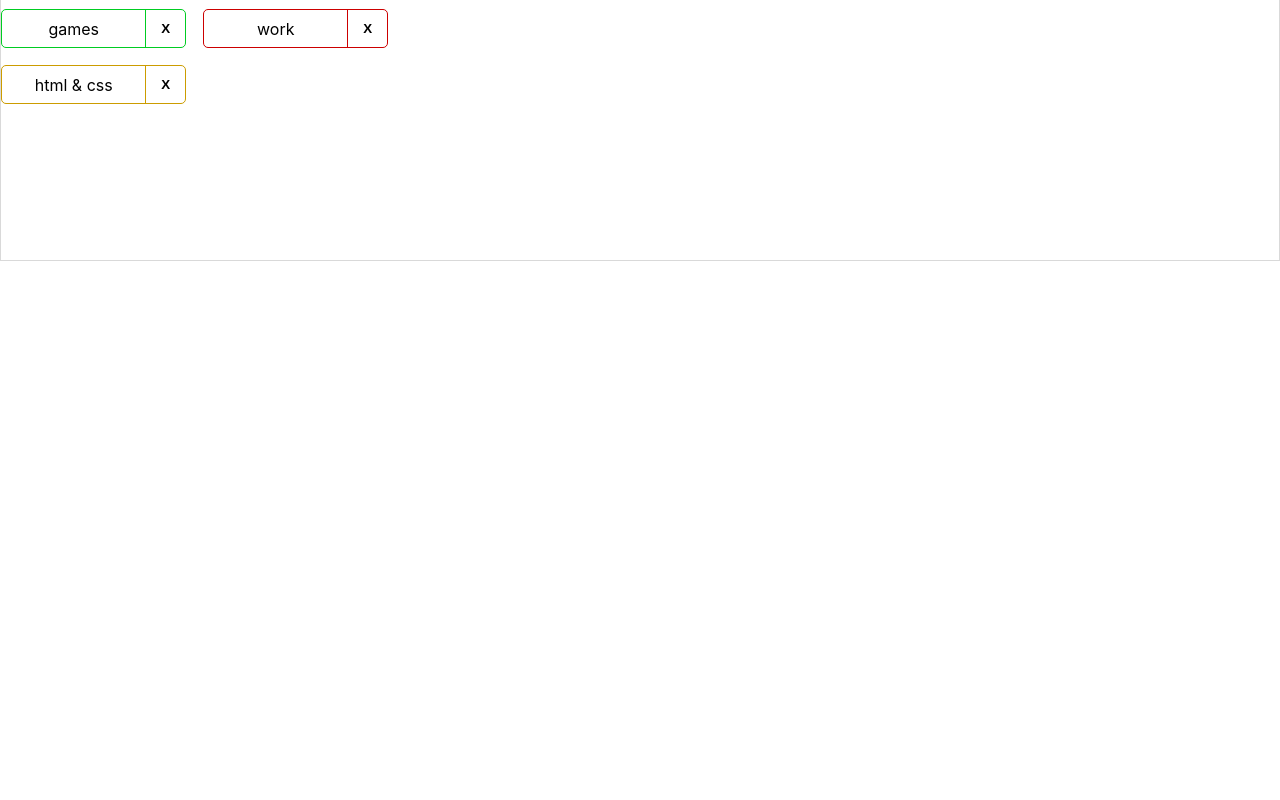
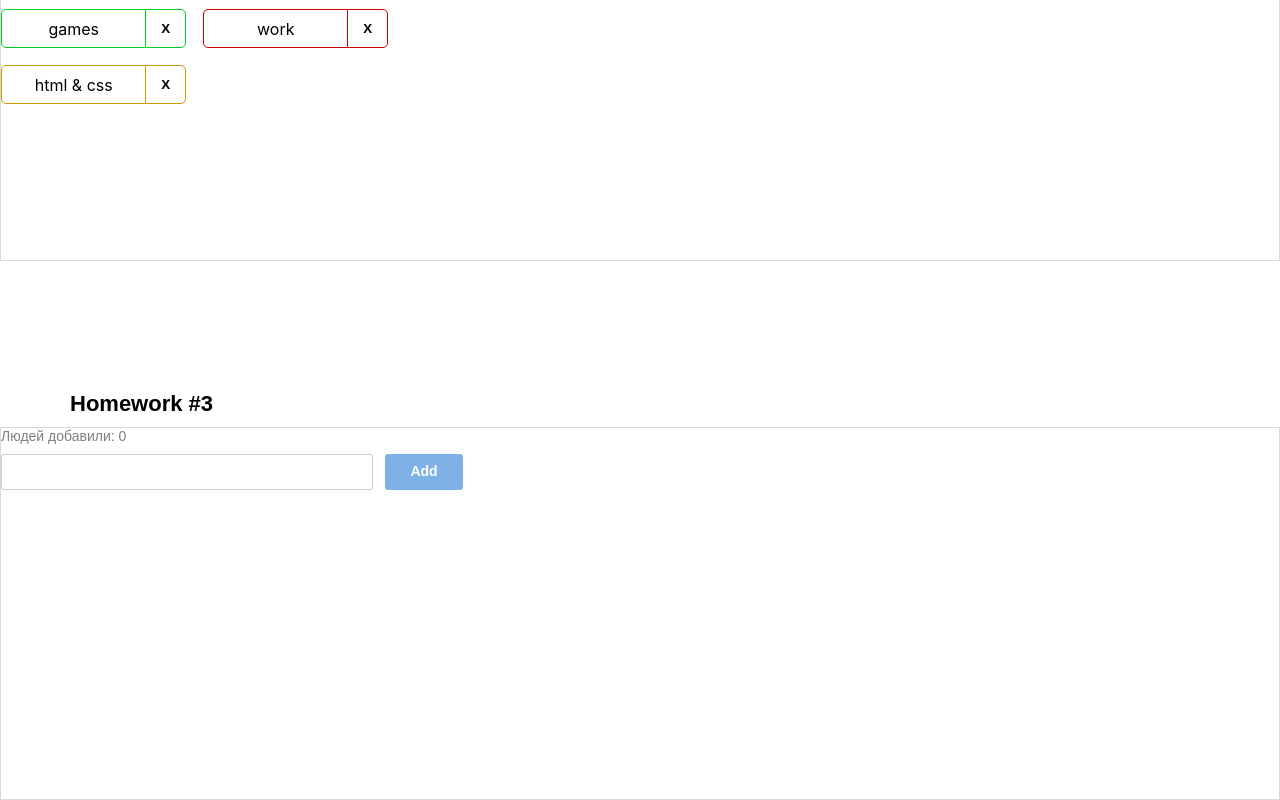
Before and after one commit to MarinaArmenovnaDev/HW-sprint-2, a React (Create React App) app: page / in a window 1280 px wide. Shown: the part 817-1617 px from the top of the page. Before the commit the page ends 1078 px from the top, so only its background shows below. Built offline with nearby package versions, Linux system fonts and the light colour scheme.

Commit message:
first commit

```diff
--- a/src/s1-main/App.tsx
+++ b/src/s1-main/App.tsx
@@ -2,6 +2,7 @@
 import s from './App.module.css'
 import HW1 from '../s2-homeworks/hw01/HW1'
 import HW2 from "../s2-homeworks/hw02/HW2";
+import HW3 from "../s2-homeworks/hw03/HW3";
 
 function App() {
     return (
@@ -9,7 +10,7 @@
             <HW1/>
             {/*раскомментировать по ходу выполнения*/}
             <HW2/>
-            {/*<HW3/>*/}
+            <HW3/>
             {/*<HW4/>*/}
 
             {/*при выполнении дз 5 и более - закомментировать здесь дз 1-4, так как они есть внутри дз 5*/}
--- a/src/s2-homeworks/hw03/Greeting.module.css
+++ b/src/s2-homeworks/hw03/Greeting.module.css
@@ -1,35 +1,83 @@
 .greetingForm {
+    margin-bottom: 20px;
 }
 
 .inputAndButtonContainer {
+    display: flex;
+    gap: 12px;
 }
 
 .error {
+    font: 400 14px "Montserrat", sans-serif;
+    color: #c00;
 }
 
 .input {
+    min-width: 372px;
+    min-height: 36px;
+    padding: 5px 12px;
+    margin: 10px 0;
+    font: 500 16px "Montserrat", sans-serif;
+    color: #000;
+    border: 1px solid #ccc;
+    border-radius: 3px;
 }
 
 .input:focus {
+    outline: none;
+    border-color: #06c;
 }
 
 .errorInput {
+    min-width: 372px;
+    min-height: 36px;
+    padding: 5px 12px;
+    margin: 10px 0;
+    font: 500 16px "Montserrat", sans-serif;
+    color: #000;
+    border: 1px solid #ccc;
+    border-radius: 3px;
+}
+
+.inputError {
+    border: 1px solid #c00;
 }
 
 .button {
+    border-radius: 3px;
+    padding: 5px 24px;
+    margin: 10px 0;
+    width: 78px;
+    height: 36px;
+    background: #06c;
+    color: #FFFFFF;
+    border: none;
+    cursor: pointer;
 }
 
 .button:focus {
+    background: #2e8fef;
+    border: 1px solid #06c;
 }
 
 .button:active {
+    background: #005bb5;
 }
 
 .button:disabled {
+    font: 600 14px / 1.42857 "Montserrat", sans-serif;
+    color: #fff;
+    opacity: 0.5;
+    cursor: not-allowed;
 }
 
 .text {
+    font: 400 14px "Montserrat", sans-serif;
+    color: rgba(0, 0, 0, 0.5);
 }
 
 .greeting {
+    font: 500 14px "Montserrat", sans-serif;
+    color: #000;
+    margin-top: 10px;
 }
--- a/src/s2-homeworks/hw03/Greeting.tsx
+++ b/src/s2-homeworks/hw03/Greeting.tsx
@@ -2,14 +2,14 @@
 import s from './Greeting.module.css'
 
 type GreetingPropsType = {
-    name: any // need to fix any
-    setNameCallback: any // need to fix any
-    addUser: any // need to fix any
-    onBlur: any // need to fix any
-    onEnter: any // need to fix any
-    error: any // need to fix any
-    totalUsers: any // need to fix any
-    lastUserName?: any // need to fix any
+    name: string// need to fix any
+    setNameCallback: (e: ChangeEvent<HTMLInputElement>)=> void// need to fix any
+    addUser: () => void // need to fix any
+    onBlur: () => void // need to fix any
+    onEnter: (e: KeyboardEvent<HTMLInputElement>) => void // need to fix any
+    error: string // need to fix any
+    totalUsers: number // need to fix any
+    lastUserName?: string // need to fix any
 }
 
 // презентационная компонента (для верстальщика)
@@ -25,7 +25,7 @@
         lastUserName,
     } // деструктуризация пропсов
 ) => {
-    const inputClass = s.errorInput // need to fix with (?:)
+const inputClass = error ? `${s.errorInput} ${s.inputError}` : s.input;// need to fix with (?:)
 
     return (
         <div id={'hw3-form'} className={s.greetingForm}>
@@ -57,7 +57,7 @@
                     className={s.button}
                     disabled={!name.trim()}
                 >
-                    add
+                    Add
                 </button>
             </div>
 
--- a/src/s2-homeworks/hw03/GreetingContainer.tsx
+++ b/src/s2-homeworks/hw03/GreetingContainer.tsx
@@ -1,20 +1,32 @@
-import React, { ChangeEvent, KeyboardEvent, useState } from 'react'
+import React, {ChangeEvent, KeyboardEvent, useState} from 'react'
 import Greeting from './Greeting'
-import { UserType } from './HW3'
+import {UserType} from './HW3'
 
 type GreetingContainerPropsType = {
-    users: any // need to fix any
-    addUserCallback: any // need to fix any
+    users: UserType[] // need to fix any
+    addUserCallback: (name: string) => void // need to fix any
 }
 
-export const pureAddUser = (name: any, setError: any, setName: any, addUserCallback: any) => {
+export const pureAddUser = (name: string, setError: (error: string) => void, setName: (name: string) => void, addUserCallback: (name: string) => void) => {
+    if (name.trim() === '') {
+        setError('Error!!!')
+    } else {
+        setName('')
+        addUserCallback(name)
+    }
     // если имя пустое - показать ошибку, иначе - добавить юзера и очистить инпут
 }
 
-export const pureOnBlur = (name: any, setError: any) => { // если имя пустое - показать ошибку
+export const pureOnBlur = (name: string, setError: (error: string) => void) => { // если имя пустое - показать ошибку
+    if (name.trim() === '') {
+        setError('Ошибка! Введите имя!')
+    }
 }
 
-export const pureOnEnter = (e: any, addUser: any) => { // если нажата кнопка Enter - добавить
+export const pureOnEnter = (e: KeyboardEvent<HTMLInputElement>, addUser: () => void) => {
+    if (e.key === "Enter") {
+        addUser()
+    }// если нажата кнопка Enter - добавить
 }
 
 // более простой и понятный для новичков
@@ -22,16 +34,15 @@
 
 // более современный и удобный для про :)
 const GreetingContainer: React.FC<GreetingContainerPropsType> = ({
-    users,
-    addUserCallback,
-}) => {
+                                                                     users,
+                                                                     addUserCallback,
+                                                                 }) => {
     // деструктуризация пропсов
-    const [name, setName] = useState<any>('') // need to fix any
-    const [error, setError] = useState<any>('') // need to fix any
+    const [name, setName] = useState<string>('') // need to fix any
+    const [error, setError] = useState<string>('') // need to fix any
 
-    const setNameCallback = (e: any) => { // need to fix any
-        setName('some name') // need to fix
-
+    const setNameCallback = (e: ChangeEvent<HTMLInputElement>) => { // need to fix any
+        setName(e.currentTarget.value)// need to fix
         error && setError('')
     }
     const addUser = () => {
@@ -42,12 +53,12 @@
         pureOnBlur(name, setError)
     }
 
-    const onEnter = (e: any) => {
+    const onEnter = (e: KeyboardEvent<HTMLInputElement>) => {
         pureOnEnter(e, addUser)
     }
 
-    const totalUsers = 0 // need to fix
-    const lastUserName = 'some name' // need to fix
+    const totalUsers= users.length// need to fix
+    const lastUserName = users.length > 0 ? users[users.length -1].name : ""// need to fix
 
     return (
         <Greeting
--- a/src/s2-homeworks/hw03/HW3.tsx
+++ b/src/s2-homeworks/hw03/HW3.tsx
@@ -1,5 +1,5 @@
 import React, { useState } from 'react'
-import { v1 } from 'uuid'
+ import { v1 } from 'uuid'
 import s2 from '../../s1-main/App.module.css'
 import GreetingContainer from './GreetingContainer'
 
@@ -19,20 +19,26 @@
 
 // types
 export type UserType = {
-    _id: any // need to fix any
-    name: any // need to fix any
+    _id: string // need to fix any
+    name: string // need to fix any
 }
 
-export const pureAddUserCallback = (name: any, setUsers: any, users: any) => { // need to fix any
-    const user = { // need to fix
+export const pureAddUserCallback = (
+    name: string,
+    setUsers: (newUser: UserType[]) => void ,
+    users: UserType[]
+) => {
+    const user = {
+        _id: v1(),
+        name: name
     }
     setUsers([...users, user])
 }
 
 const HW3 = () => {
-    const [users, setUsers] = useState<any>([]) // need to fix any
+    const [users, setUsers] = useState<UserType[]>([])
 
-    const addUserCallback = (name: any) => { // need to fix any
+    const addUserCallback = (name: string) => {
         pureAddUserCallback(name, setUsers, users)
     }
 
```
